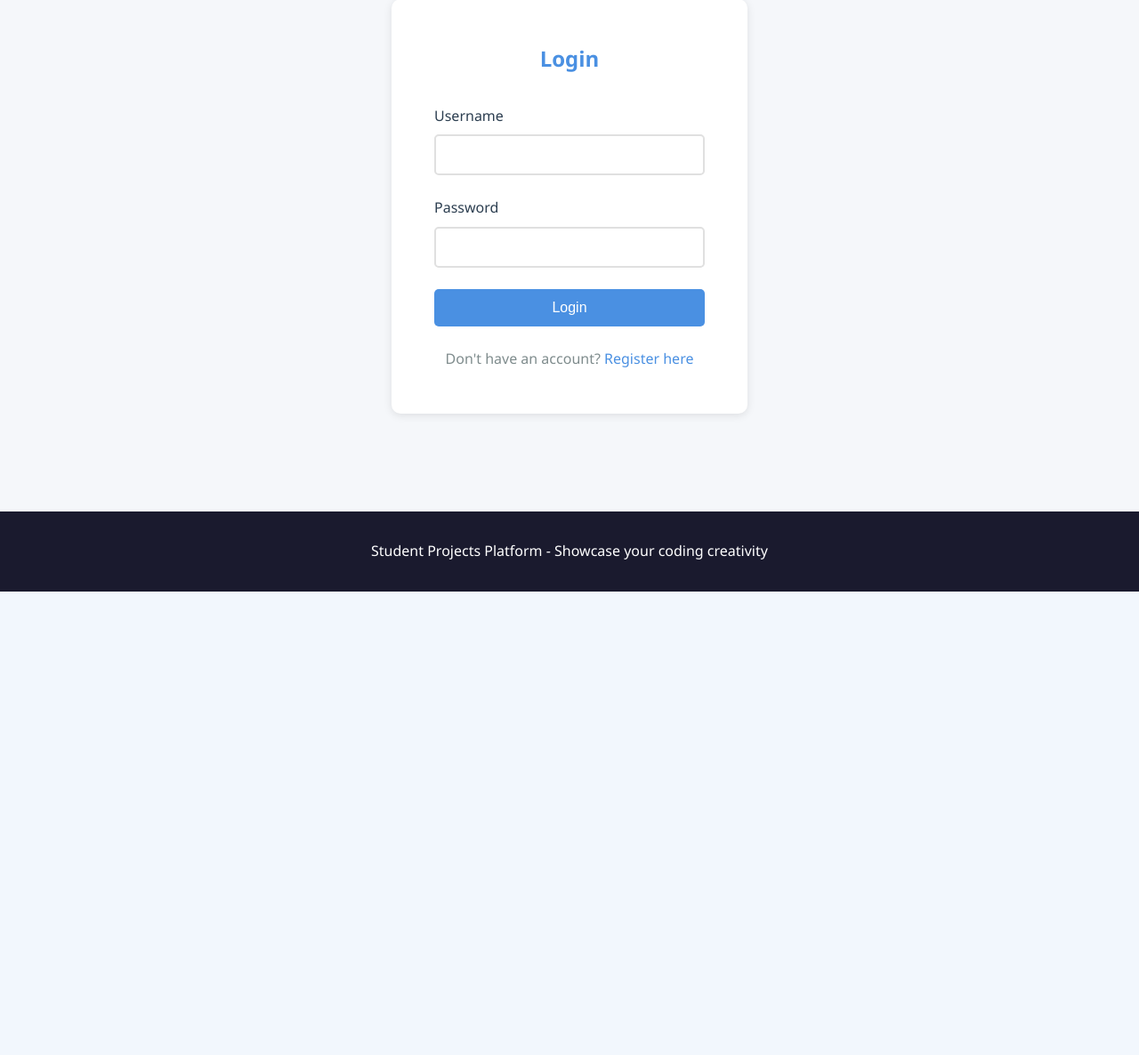
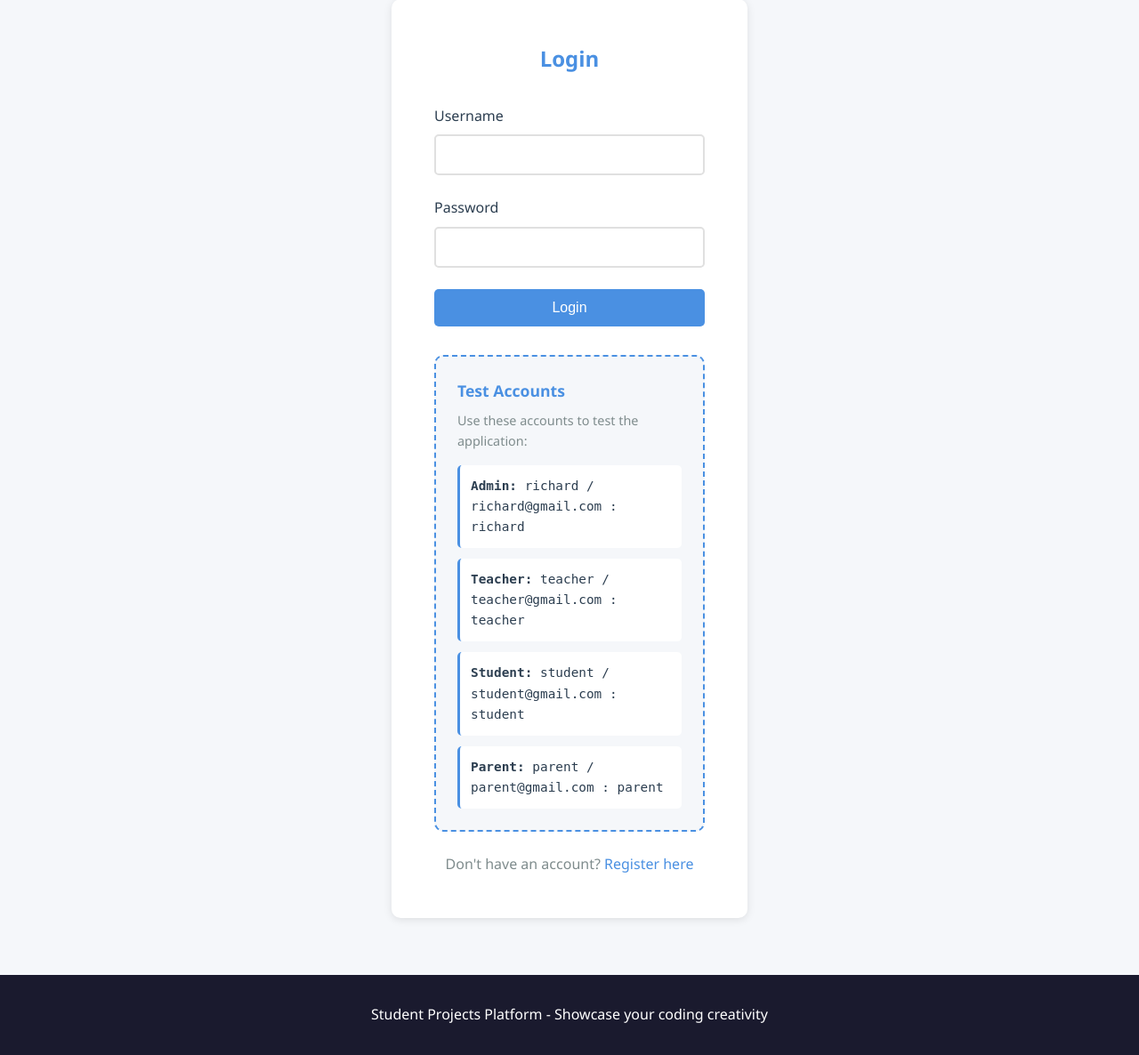
Before and after one commit to techwithrichard/smart-student-display, a Flask app: page /login in a window 1280 px wide. Shown: the part 135-1321 px from the top of the page at 89% size. Before the commit the page ends 800 px from the top, so only its background shows below. Run offline with Flask 3, Linux system fonts and the light colour scheme.

Commit message:
Add parent role, default test accounts, parent dashboard, and notification system

```diff
--- a/app.py
+++ b/app.py
@@ -45,7 +45,7 @@ class User(UserMixin, db.Model):
     username = db.Column(db.String(80), unique=True, nullable=False)
     email = db.Column(db.String(120), unique=True, nullable=False)
     password_hash = db.Column(db.String(255), nullable=False)
-    role = db.Column(db.String(20), default='student')  # student, teacher, staff, or admin
+    role = db.Column(db.String(20), default='student')  # student, teacher, staff, parent, or admin
     parent_email = db.Column(db.String(120), nullable=True)  # Parent email for students (required for students)
     created_at = db.Column(db.DateTime, default=datetime.utcnow)
     classrooms = db.relationship('Classroom', backref='teacher', lazy=True)
@@ -635,6 +635,13 @@ def check_project_access(project):
             if current_user.role == 'admin':
                 return True
             return project.classroom.teacher_id == current_user.id
+        if current_user.role == 'parent':
+            # Parents can view if they have a notification for this project
+            notification = ParentNotification.query.filter_by(
+                project_id=project.id,
+                parent_id=current_user.id
+            ).first()
+            return notification is not None
         enrollment = ClassroomStudent.query.filter_by(
             classroom_id=project.classroom_id,
             student_id=current_user.id
@@ -645,6 +652,13 @@ def check_project_access(project):
             if current_user.role == 'admin':
                 return True
             return project.classroom.teacher_id == current_user.id or project.tagged_teacher_id == current_user.id
+        if current_user.role == 'parent':
+            # Parents can view if they have a notification for this project
+            notification = ParentNotification.query.filter_by(
+                project_id=project.id,
+                parent_id=current_user.id
+            ).first()
+            return notification is not None
         return False
     return False
 
@@ -1103,6 +1117,19 @@ def send_bulk_email(project_id):
                 status='sent'
             )
             db.session.add(email_log)
+
+            # Create parent notification
+            parent_user = User.query.filter_by(email=student.parent_email, role='parent').first()
+            if parent_user:
+                notification = ParentNotification(
+                    project_id=project_id,
+                    parent_id=parent_user.id,
+                    teacher_id=current_user.id,
+                    student_id=student.id,
+                    share_code=share_code
+                )
+                db.session.add(notification)
+
             sent_count += 1
         except Exception as e:
             email_log = EmailLog(
@@ -1139,18 +1166,28 @@ if __name__ == '__main__':
         db.drop_all()
         db.create_all()
 
-        # Create admin user if it doesn't exist
-        admin = User.query.filter_by(username='richard', email='richard@gmail.com').first()
-        if not admin:
-            admin = User(
-                username='richard',
-                email='richard@gmail.com',
-                password_hash=generate_password_hash('richard'),
-                role='admin'
-            )
-            db.session.add(admin)
-            db.session.commit()
-            print("Admin user 'richard' created with password 'richard'")
+        # Create default test users if they don't exist
+        default_users = [
+            {'username': 'richard', 'email': 'richard@gmail.com', 'password': 'richard', 'role': 'admin'},
+            {'username': 'teacher', 'email': 'teacher@gmail.com', 'password': 'teacher', 'role': 'teacher'},
+            {'username': 'student', 'email': 'student@gmail.com', 'password': 'student', 'role': 'student', 'parent_email': 'parent@gmail.com'},
+            {'username': 'parent', 'email': 'parent@gmail.com', 'password': 'parent', 'role': 'parent'}
+        ]
+
+        for user_data in default_users:
+            existing = User.query.filter_by(email=user_data['email']).first()
+            if not existing:
+                user = User(
+                    username=user_data['username'],
+                    email=user_data['email'],
+                    password_hash=generate_password_hash(user_data['password']),
+                    role=user_data['role'],
+                    parent_email=user_data.get('parent_email')
+                )
+                db.session.add(user)
+                print(f"Created {user_data['role']} user: {user_data['username']} / {user_data['email']} : {user_data['password']}")
+
+        db.session.commit()
         print("Database initialized successfully")
         print("Starting server on http://127.0.0.1:5000")
     app.run(debug=True, host='127.0.0.1', port=5000)
--- a/static/css/style.css
+++ b/static/css/style.css
@@ -1277,6 +1277,125 @@ body {
     border-radius: 5px;
 }
 
+.test-accounts {
+    margin-top: 2rem;
+    padding: 1.5rem;
+    background: var(--light-bg);
+    border-radius: 10px;
+    border: 2px dashed var(--primary-color);
+}
+
+.test-accounts h3 {
+    color: var(--primary-color);
+    margin-bottom: 0.5rem;
+    font-size: 1.1rem;
+}
+
+.test-accounts-note {
+    color: var(--text-light);
+    font-size: 0.9rem;
+    margin-bottom: 1rem;
+}
+
+.test-account-list {
+    display: flex;
+    flex-direction: column;
+    gap: 0.75rem;
+}
+
+.test-account-item {
+    padding: 0.75rem;
+    background: white;
+    border-radius: 5px;
+    font-family: monospace;
+    font-size: 0.9rem;
+    border-left: 3px solid var(--primary-color);
+}
+
+.notifications-list {
+    display: flex;
+    flex-direction: column;
+    gap: 1.5rem;
+}
+
+.notification-item {
+    background: white;
+    padding: 1.5rem;
+    border-radius: 10px;
+    box-shadow: var(--shadow);
+    border-left: 4px solid var(--border-color);
+    position: relative;
+    transition: all 0.3s;
+}
+
+.notification-item.unread {
+    border-left-color: var(--primary-color);
+    background: #f0f7ff;
+}
+
+.notification-item:hover {
+    box-shadow: var(--shadow-hover);
+    transform: translateY(-2px);
+}
+
+.notification-header {
+    display: flex;
+    justify-content: space-between;
+    align-items: start;
+    margin-bottom: 1rem;
+}
+
+.notification-header h3 {
+    color: var(--primary-color);
+    flex: 1;
+}
+
+.notification-date {
+    color: var(--text-light);
+    font-size: 0.85rem;
+}
+
+.notification-content {
+    margin-bottom: 1rem;
+}
+
+.notification-content p {
+    margin-bottom: 0.5rem;
+    color: var(--text-dark);
+}
+
+.project-description {
+    color: var(--text-light);
+    font-style: italic;
+}
+
+.notification-actions {
+    display: flex;
+    gap: 1rem;
+    margin-top: 1rem;
+}
+
+.unread-indicator {
+    position: absolute;
+    top: 1rem;
+    right: 1rem;
+    background: var(--accent-color);
+    color: white;
+    padding: 0.25rem 0.75rem;
+    border-radius: 20px;
+    font-size: 0.75rem;
+    font-weight: bold;
+}
+
+.notification-badge {
+    background: var(--accent-color);
+    color: white;
+    padding: 0.5rem 1rem;
+    border-radius: 20px;
+    font-size: 0.9rem;
+    font-weight: bold;
+}
+
 @media (max-width: 768px) {
     .stats-grid {
         grid-template-columns: 1fr;
--- a/templates/login.html
+++ b/templates/login.html
@@ -17,6 +17,26 @@
             </div>
             <button type="submit" class="btn btn-primary btn-block">Login</button>
         </form>
+
+        <div class="test-accounts">
+            <h3>Test Accounts</h3>
+            <p class="test-accounts-note">Use these accounts to test the application:</p>
+            <div class="test-account-list">
+                <div class="test-account-item">
+                    <strong>Admin:</strong> richard / richard@gmail.com : richard
+                </div>
+                <div class="test-account-item">
+                    <strong>Teacher:</strong> teacher / teacher@gmail.com : teacher
+                </div>
+                <div class="test-account-item">
+                    <strong>Student:</strong> student / student@gmail.com : student
+                </div>
+                <div class="test-account-item">
+                    <strong>Parent:</strong> parent / parent@gmail.com : parent
+                </div>
+            </div>
+        </div>
+
         <p class="auth-link">Don't have an account? <a href="{{ url_for('register') }}">Register here</a></p>
     </div>
 </div>
```
Also changed, not shown: templates/parent_dashboard.html (added, +56 -0 lines).
